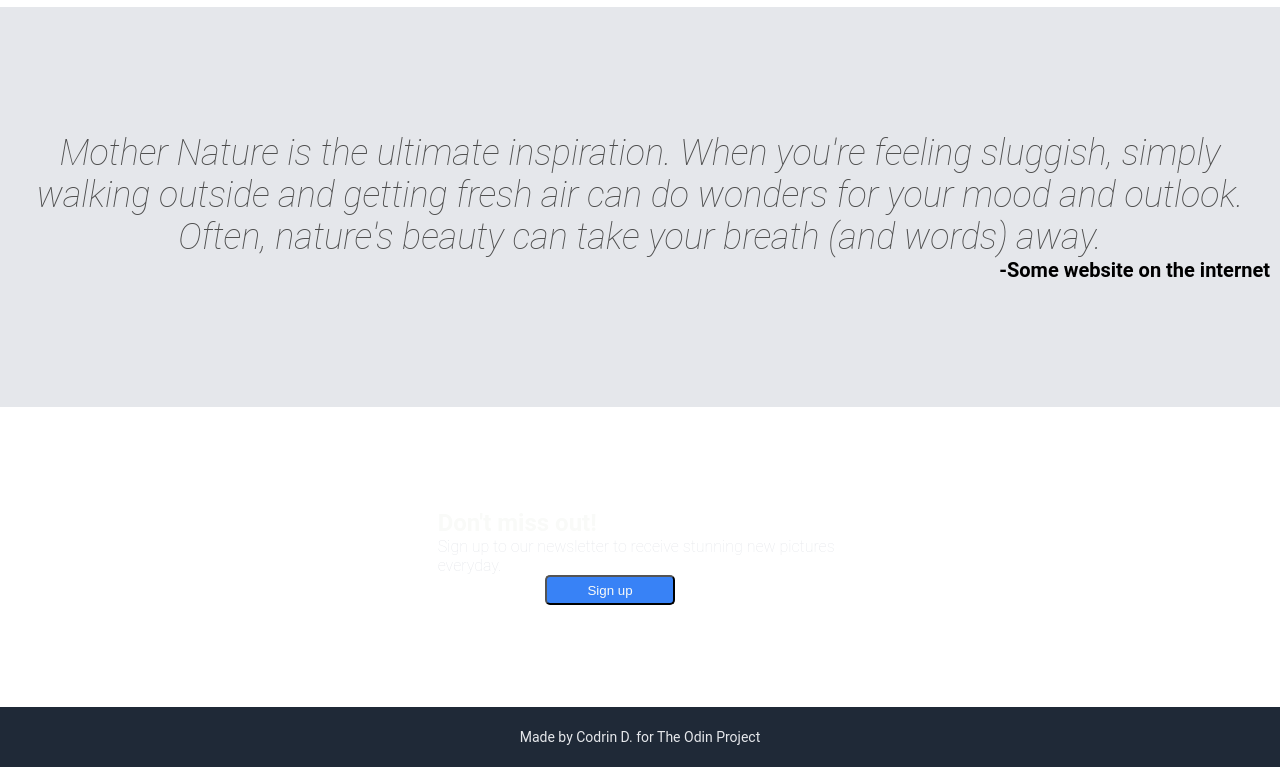
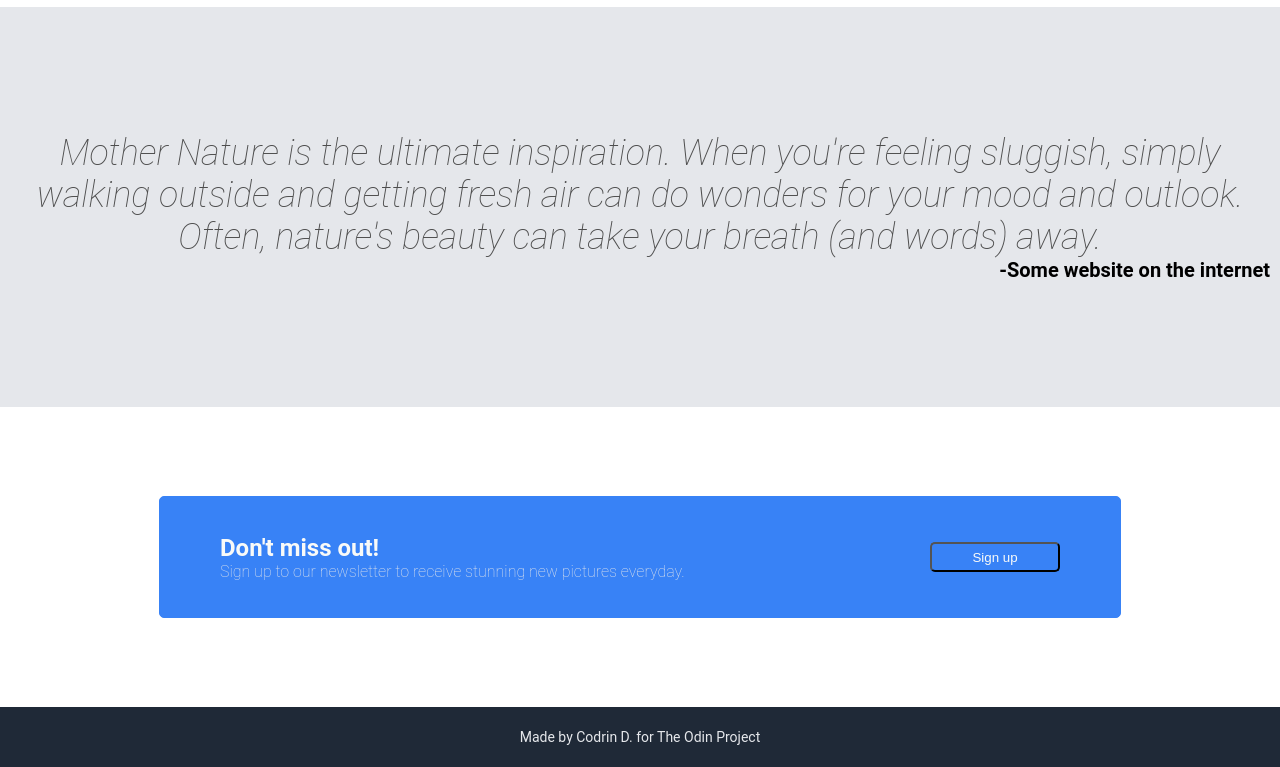
Before and after one commit to Codrin2606/Landing-Page, a plain HTML site: page index.html in a window 1280 px wide. Shown: the part 849-1616 px from the top of the page. Drawn offline with Linux system fonts and the light colour scheme.

Commit message:
Changes completed

```diff
--- a/index.html
+++ b/index.html
@@ -70,7 +70,7 @@
             <p class="quote-source">-Some website on the internet</p>
     </div>
     <div class="signup-section">
-        <div class="blue'-container">
+        <div class="blue-container">
             <div class="signup-left">
                 <h4>Don't miss out!</h4>
                 <p class="signup-text">Sign up to our newsletter to receive stunning new pictures everyday.</p>
```
